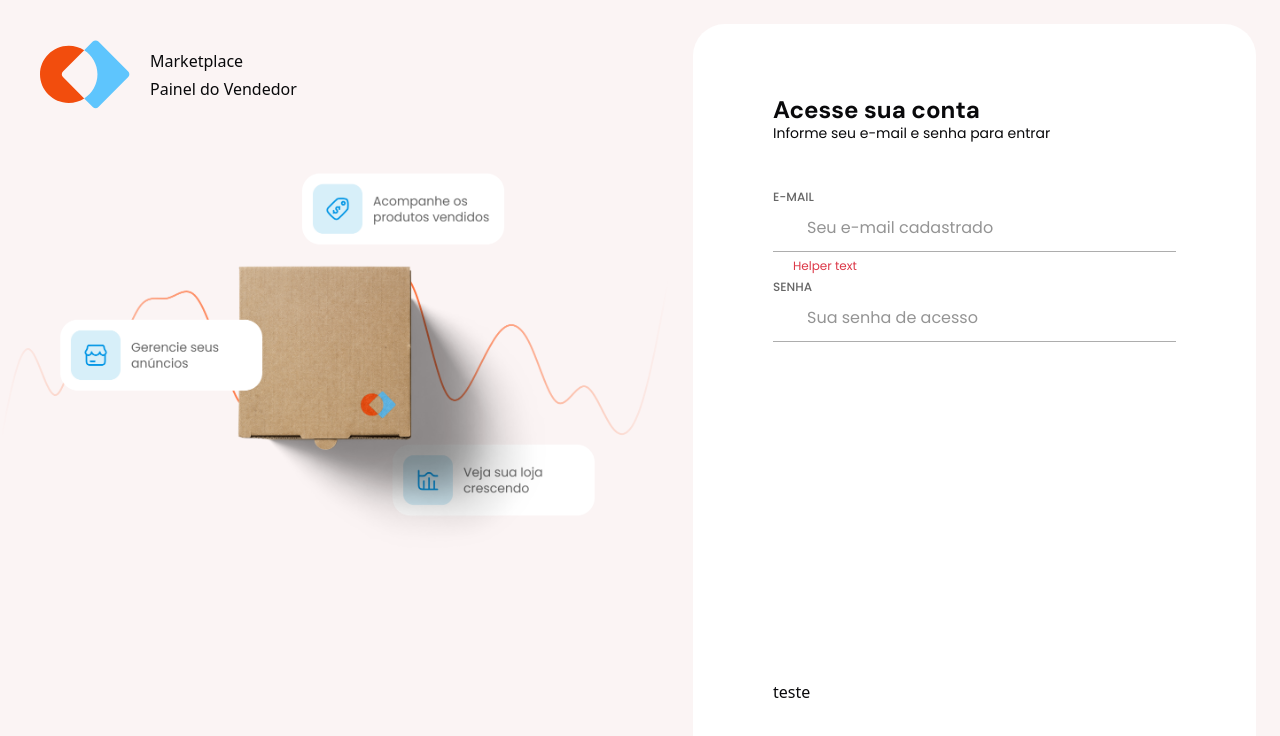
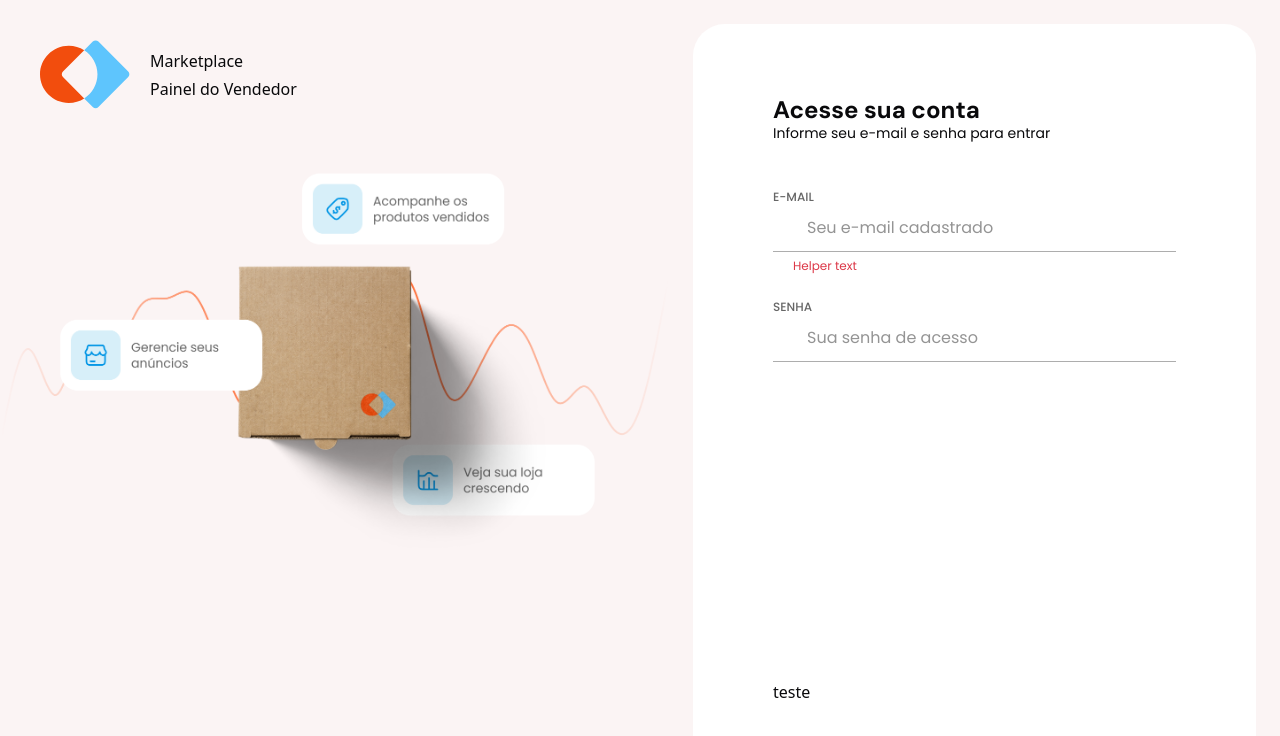
Before and after one commit to ropdias/marketplace-web, a React (Vite) app: page /sign-in in a window 1280 px wide. Shown: the top 736 px of the page. Built offline with nearby package versions, Linux system fonts and the light colour scheme; some icons are missing.

Commit message:
input: add password visibility change on icon click

```diff
--- a/src/components/ui/input.tsx
+++ b/src/components/ui/input.tsx
@@ -10,6 +10,7 @@ interface InputProps extends React.ComponentProps<'input'> {
   labelText: string
   iconBefore?: React.ElementType
   iconAfter?: React.ElementType
+  onClickIconAfter?: () => void
   isFilled: boolean
   errorMessage?: string
 }
@@ -24,6 +25,7 @@ const Input = React.forwardRef<HTMLInputElement, InputProps>(
       labelText,
       isFilled = false,
       errorMessage,
+      onClickIconAfter,
       ...props
     },
     ref,
@@ -63,7 +65,11 @@ const Input = React.forwardRef<HTMLInputElement, InputProps>(
             {...props}
           />
           {IconAfter && (
-            <IconAfter size={24} className="flex-shrink-0 text-gray-300" />
+            <IconAfter
+              size={24}
+              className="flex-shrink-0 text-gray-300"
+              onClick={onClickIconAfter}
+            />
           )}
         </div>
         {errorMessage && (
--- a/src/pages/auth/sign-in.tsx
+++ b/src/pages/auth/sign-in.tsx
@@ -1,10 +1,17 @@
-import { AccessIcon, Mail02Icon, ViewIcon } from 'hugeicons-react'
+import { AccessIcon, Mail02Icon, ViewIcon, ViewOffIcon } from 'hugeicons-react'
+import { useState } from 'react'
 import { Helmet } from 'react-helmet-async'
 
 import { Input } from '@/components/ui/input'
 import { getTailwindClass } from '@/lib/tailwindUtils'
 
 export function SignIn() {
+  const [showPassword, setShowPassword] = useState(false)
+
+  const togglePasswordVisibility = () => {
+    setShowPassword((prev) => !prev)
+  }
+
   return (
     <>
       <Helmet title="Login" />
@@ -18,7 +25,7 @@ export function SignIn() {
               Informe seu e-mail e senha para entrar
             </p>
           </div>
-          <div>
+          <div className="flex flex-col gap-5">
             <Input
               id="email"
               placeholder="Seu e-mail cadastrado"
@@ -29,12 +36,13 @@ export function SignIn() {
             />
             <Input
               id="password"
-              type="password"
+              type={showPassword ? 'text' : 'password'}
               placeholder="Sua senha de acesso"
               iconBefore={AccessIcon}
-              iconAfter={ViewIcon}
+              iconAfter={showPassword ? ViewOffIcon : ViewIcon}
               labelText="Senha"
               isFilled={false}
+              onClickIconAfter={togglePasswordVisibility}
             />
           </div>
         </div>
```
